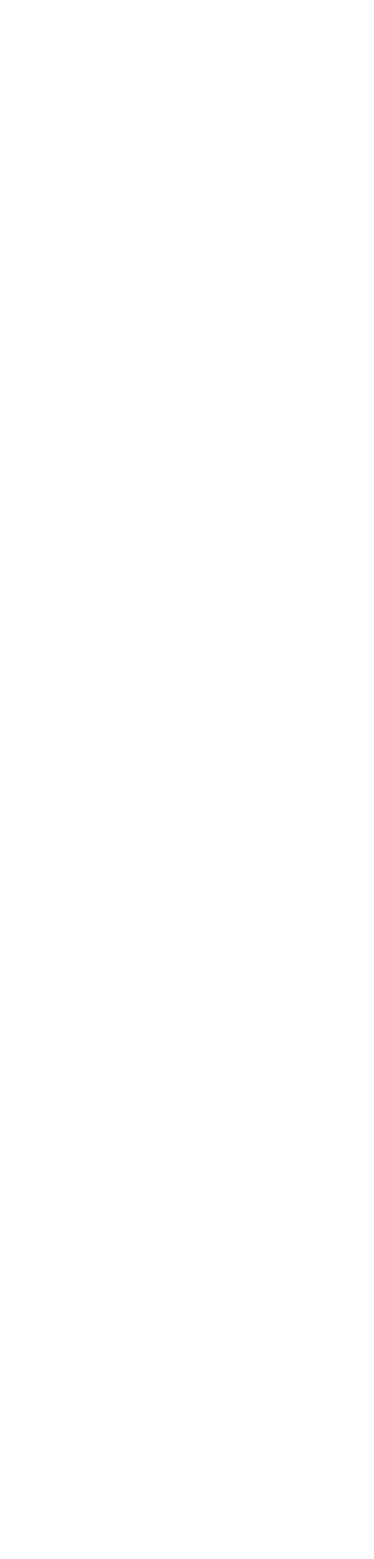
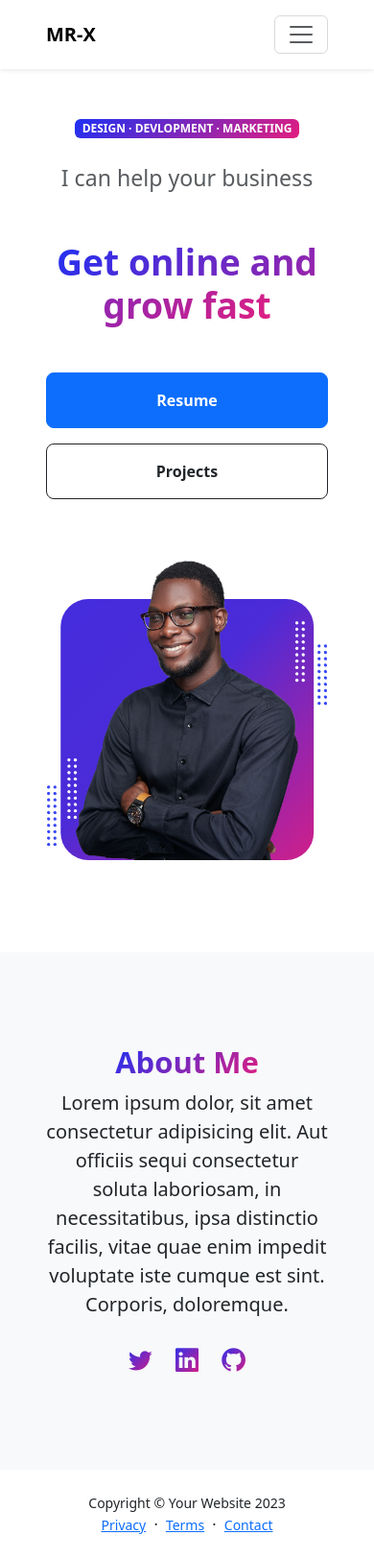
Before and after one commit to shant0786/Responsive-Portfolio, a plain HTML site: page index.html in a window 390 px wide. Shown: the whole page at 96% size. Before the commit the page ends 844 px from the top, so only its background shows below. Drawn offline with nearby package versions, Linux system fonts and the light colour scheme.

Commit message:
feat:index.html
completion of index page including styling

```diff
--- a/index.html
+++ b/index.html
@@ -15,5 +15,139 @@
 		<link href="css/bootstrap.css" rel="stylesheet" />
 		<link href="css/style.css" rel="stylesheet" />
 	</head>
-  <body></body>
+	<body class="d-flex flex-column">
+		<main class="flex-shrink-0">
+			<!-- Navigation  -->
+			<nav class="navbar shadow-sm navbar-expand-lg navbar-light bg-white py-3">
+				<div class="container px-5">
+					<a class="navbar-brand" href="index.html"
+						><span class="fw-bolder">MR-X</span></a
+					><button
+						class="navbar-toggler"
+						type="button"
+						data-bs-toggle="collapse"
+						data-bs-target="#navbarSupportedContent"
+						aria-expanded="false"
+						aria-controls="nabarSupportedContent"
+						aria-label="Toggle navigation">
+						<span class="navbar-toggler-icon"></span>
+					</button>
+					<div class="collapse navbar-collapse" id="navbarSupportedContent">
+						<ul class="navbar-nav ms-auto mb-2 mb-lg-0 small fw-bolder">
+							<li class="nav-item">
+								<a class="nav-link" href="index.html">Home</a>
+							</li>
+							<li class="nav-item">
+								<a class="nav-link" href="resume.html">Resume</a>
+							</li>
+							<li class="nav-item">
+								<a class="nav-link" href="projects.html">Projects</a>
+							</li>
+							<li class="nav-item">
+								<a class="nav-link" href="contact.html">Contact</a>
+							</li>
+						</ul>
+					</div>
+				</div>
+			</nav>
+			<!-- Header -->
+			<header class="py-5">
+				<div class="container px-5 pb-5">
+					<div class="row gx-5 align-items-center">
+						<div class="col-xxl-5">
+							<!-- Header text content  -->
+							<div class="text-center text-xxl-start">
+								<div
+									class="badge bg-gradient-primary-to-secondary text-white mb-4">
+									<div class="text-uppercase">
+										Design &middot; Devlopment &middot; Marketing
+									</div>
+								</div>
+								<div class="fs-3 fw-light mb-5 text-muted">
+									I can help your business
+								</div>
+								<h1 class="display-3 fw-bolder mb-5">
+									<span class="text-gradient d-inline"
+										>Get online and grow fast</span
+									>
+								</h1>
+								<div
+									class="d-grid gap-3 d-sm-flex justify-content-sm-center justify-content-xxl-start mb-3">
+									<a
+										href="resume.html"
+										class="btn btn-primary btn-lg px-5 py-3 me-sm-3 fs-6 fw-bolder"
+										>Resume</a
+									>
+									<a
+										href="projects.html"
+										class="btn btn-outline-dark btn-lg px-5 py-3 me-sm-3 fs-6 fw-bolder"
+										>Projects</a
+									>
+								</div>
+							</div>
+						</div>
+						<div class="col-xxl-7">
+							<div class="d-flex justify-content-center mt-5 mt-xxl-0">
+								<div class="profile">
+									<img
+										src="assets/profile.png"
+										alt="profile pic"
+										class="profile-img" />
+								</div>
+							</div>
+						</div>
+					</div>
+				</div>
+			</header>
+			<!-- About section  -->
+			<section class="bg-light py-5">
+				<div class="container px-5">
+					<div class="row gx-5 justify-content-center">
+						<div class="col-xxl-8">
+							<div class="text-center my-5">
+								<h2 class="display-5 fw-bolder">
+									<span class="text-gradient d-inline">About Me</span>
+								</h2>
+								<p class="lead fw-light mb-4">
+									Lorem ipsum dolor, sit amet consectetur adipisicing elit. Aut
+									officiis sequi consectetur soluta laboriosam, in
+									necessitatibus, ipsa distinctio facilis, vitae quae enim
+									impedit voluptate iste cumque est sint. Corporis, doloremque.
+								</p>
+								<div class="d-flex justify-content-center fs-2 gap-4">
+									<a href="#!" class="text-gradient"
+										><i class="bi bi-twitter"></i
+									></a>
+									<a href="#!" class="text-gradient"
+										><i class="bi bi-linkedin"></i
+									></a>
+									<a href="#!" class="text-gradient"
+										><i class="bi bi-github"></i
+									></a>
+								</div>
+							</div>
+						</div>
+					</div>
+				</div>
+			</section>
+		</main>
+		<footer class="bg-white py-4 mt-auto">
+			<div class="container px-5">
+				<div
+					class="row align-items-center justify-content-between flex-column flex-sm-row">
+					<div class="col-auto">
+						<div class="small m-0">Copyright &copy; Your Website 2023</div>
+					</div>
+					<div class="col-auto">
+						<a class="small" href="#!">Privacy</a>
+						<span class="mx-1">&middot;</span>
+						<a class="small" href="#!">Terms</a>
+						<span class="mx-1">&middot;</span>
+						<a class="small" href="#!">Contact</a>
+					</div>
+				</div>
+			</div>
+		</footer>
+		<script src="https://cdn.jsdelivr.net/npm/bootstrap@5.2.3/dist/js/bootstrap.bundle.min.js"></script>
+	</body>
 </html>
```
Lines whose indentation alone changed are shown as unchanged.
